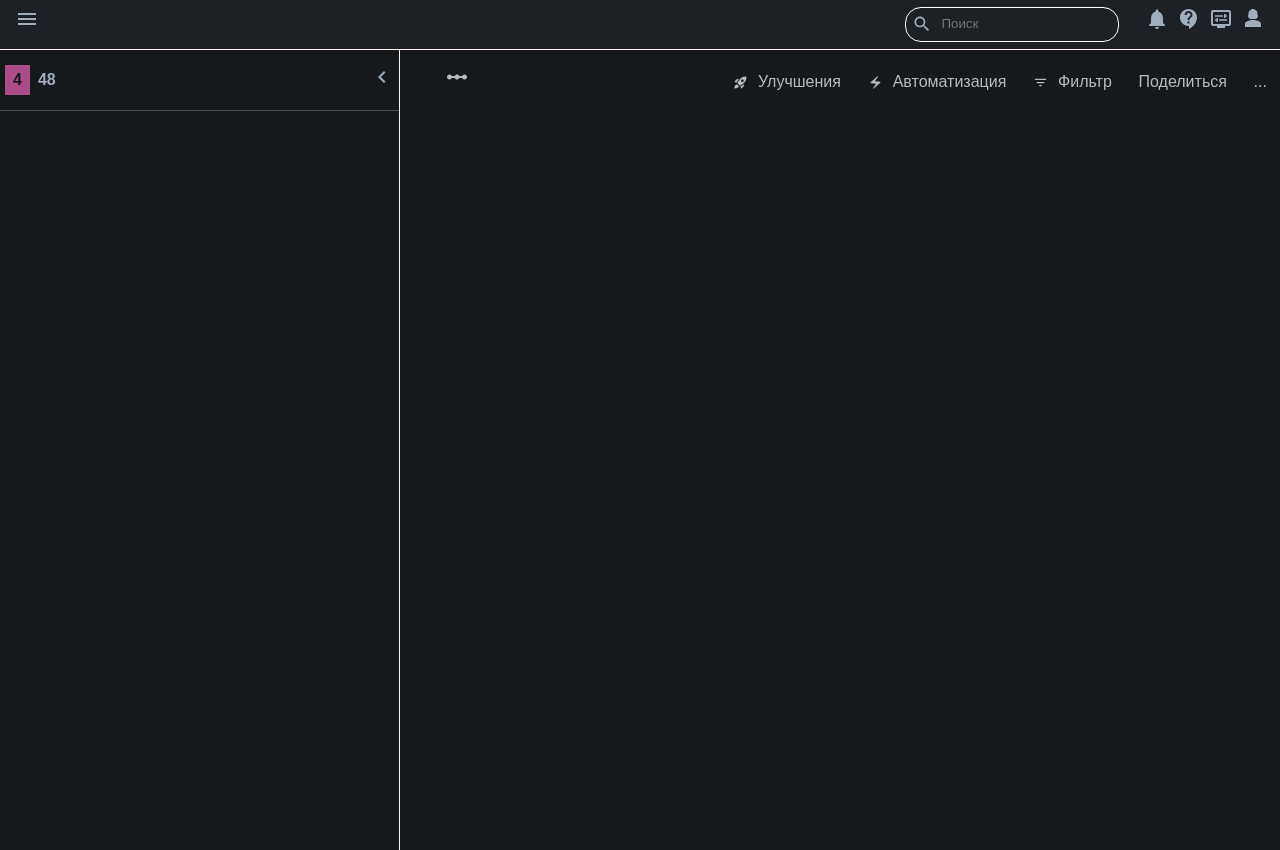
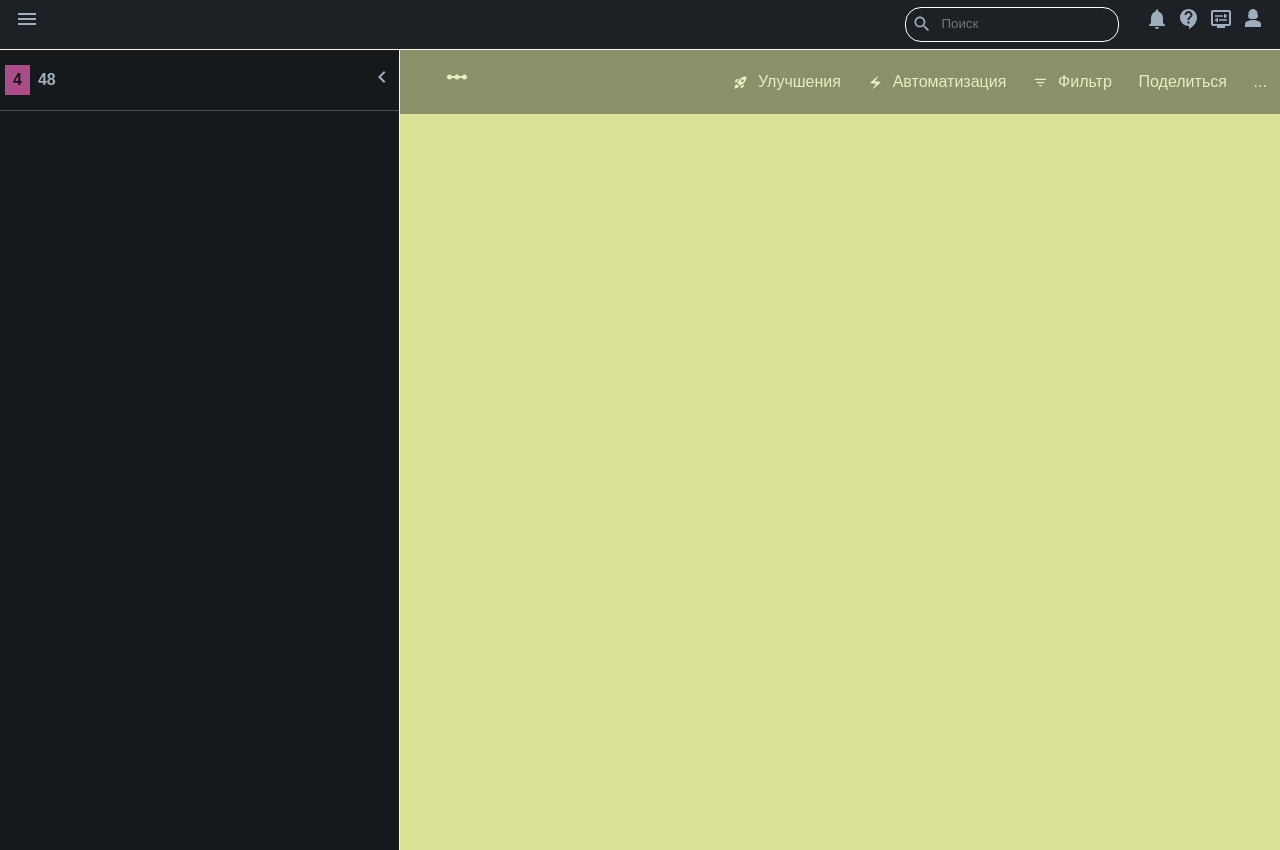
Before and after one commit to GurgenBayramyan/N-K-It-company, a React (Create React App) app: page / in a window 1280 px wide. Built offline with nearby package versions, Linux system fonts and the light colour scheme; the HTML template or start-up script is replaced by a standard one.

Commit message:
backgraund change main Content

```diff
--- a/src/component/content/Content.module.scss
+++ b/src/component/content/Content.module.scss
@@ -39,22 +39,21 @@
     }
 
     &_content {
-        background-color: #16191C;
         overflow-x: scroll;
         width: 100vw;
         height: 100vh;
-        background-color: #16191C;
         flex: 1;
+        background-color: #b6c3277d;
 
         &_top {
             // position: absolute;
             // top: 0;
             width: 100%;
-            opacity: 0.7;
+            opacity: 0.4;
             display: flex;
             justify-content: space-between;
             padding: 15px 5px;
-            background-color: #16191C;
+            background-color: #0e1b28;
             transition: all 1000s ease;
             position: relative;
 
```
